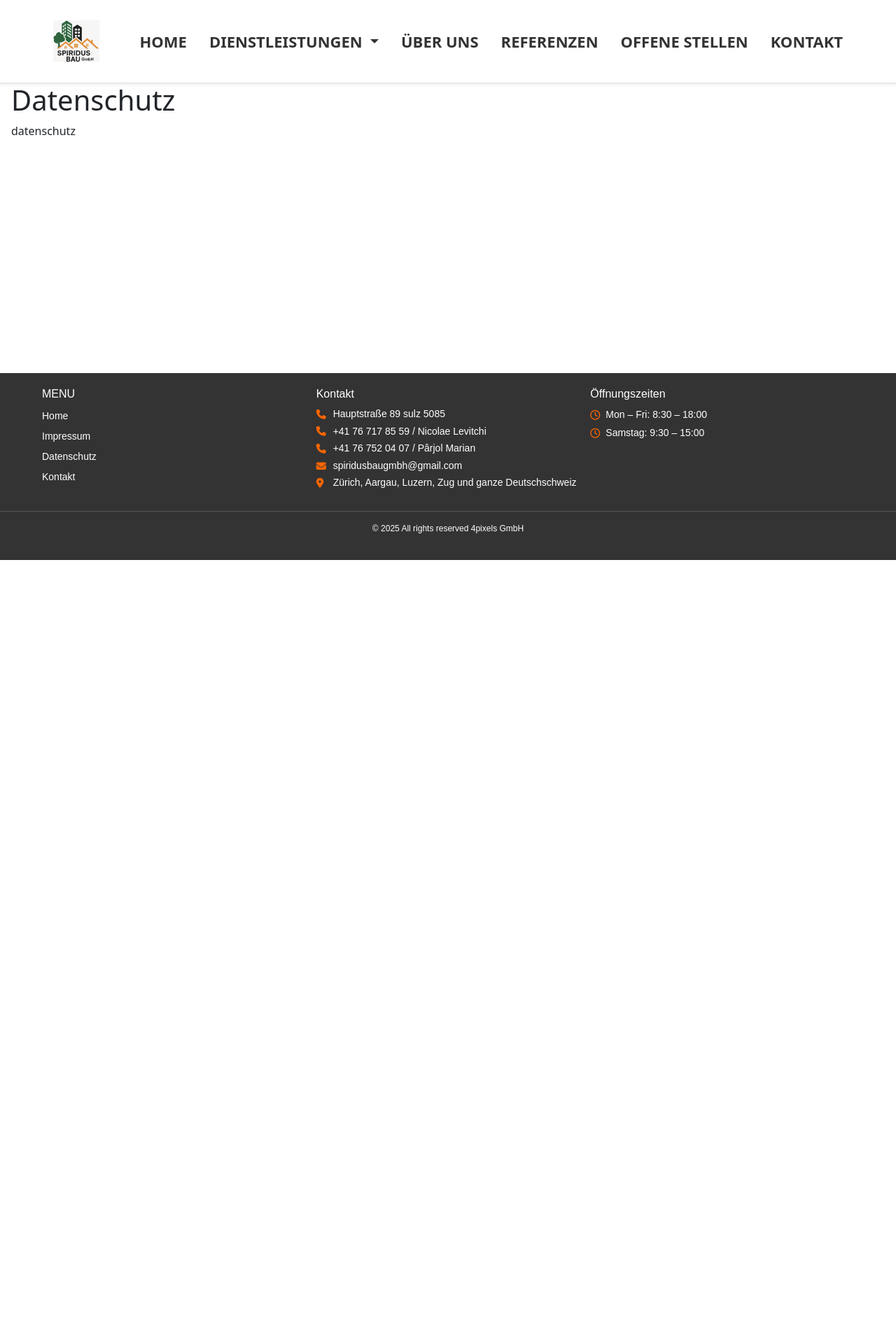
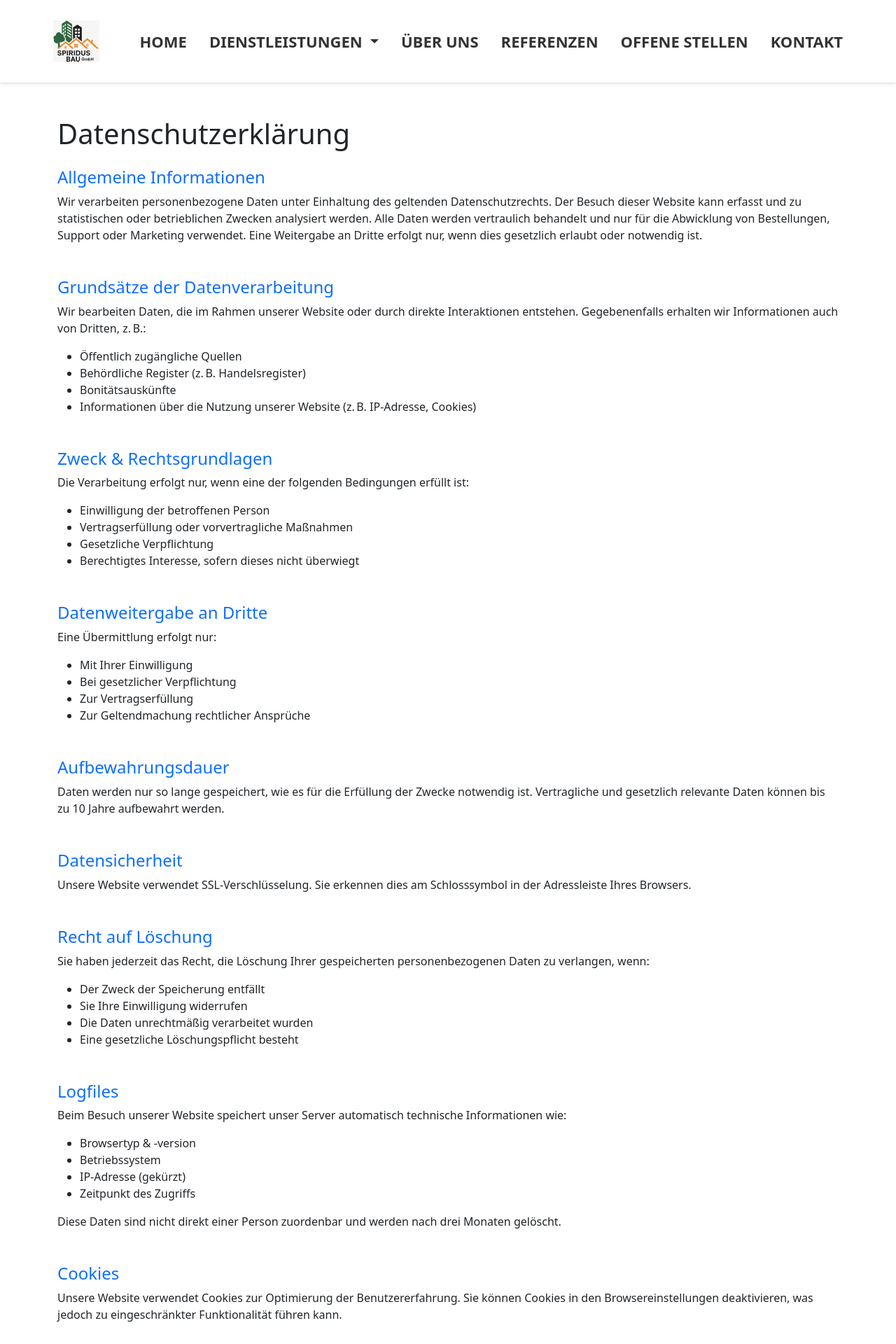
Before and after one commit to xkhadmy/django-sAll, a Django app: page /datenschutz/ in a window 1280 px wide. Shown: the top 1920 px of the page at 70% size. Before the commit the page ends 800 px from the top, so only its background shows below. Run offline with Django 4.2, Linux system fonts and the light colour scheme.

Commit message:
datenschutz 0202

```diff
--- a/Spiridus_bau_gmbh/templates/base.html
+++ b/Spiridus_bau_gmbh/templates/base.html
@@ -72,7 +72,7 @@
                 <h3>Kontakt</h3>
                 <div class="contact-info">
                     <p><i class="fas fa-phone"></i>Hauptstraße 89 sulz 5085</p>
-                    <p><i class="fas fa-phone"></i> +41 76 717 85 59 / Nicolae Levitchi</p>
+                    <p><i class="fas fa-phone"></i> +41 76 717 85 59 / Nicolae Levițchi</p>
                     <p><i class="fas fa-phone"></i> +41 76 752 04 07 / Pârjol Marian </p>
                     <p><i class="fas fa-envelope"></i> spiridusbaugmbh@gmail.com</p>
                     <p><i class="fas fa-location-dot"></i> Zürich, Aargau, Luzern, Zug und ganze Deutschschweiz</p>
--- a/Spiridus_bau_gmbh/templates/datenschutz.html
+++ b/Spiridus_bau_gmbh/templates/datenschutz.html
@@ -1,6 +1,116 @@
 {% extends 'base.html' %}
 
 {% block content %}
-    <h1>Datenschutz</h1>
-    <p>datenschutz</p>
+<div class="container py-5">
+    <h1 class="mb-4">Datenschutzerklärung</h1>
+
+    <section class="mb-5">
+        <h2 class="h4 text-primary">Allgemeine Informationen</h2>
+        <p>Wir verarbeiten personenbezogene Daten unter Einhaltung des geltenden Datenschutzrechts. Der Besuch dieser Website kann erfasst und zu statistischen oder betrieblichen Zwecken analysiert werden. Alle Daten werden vertraulich behandelt und nur für die Abwicklung von Bestellungen, Support oder Marketing verwendet. Eine Weitergabe an Dritte erfolgt nur, wenn dies gesetzlich erlaubt oder notwendig ist.</p>
+    </section>
+
+    <section class="mb-5">
+        <h2 class="h4 text-primary">Grundsätze der Datenverarbeitung</h2>
+        <p>Wir bearbeiten Daten, die im Rahmen unserer Website oder durch direkte Interaktionen entstehen. Gegebenenfalls erhalten wir Informationen auch von Dritten, z. B.:</p>
+        <ul>
+            <li>Öffentlich zugängliche Quellen</li>
+            <li>Behördliche Register (z. B. Handelsregister)</li>
+            <li>Bonitätsauskünfte</li>
+            <li>Informationen über die Nutzung unserer Website (z. B. IP-Adresse, Cookies)</li>
+        </ul>
+    </section>
+
+    <section class="mb-5">
+        <h2 class="h4 text-primary">Zweck & Rechtsgrundlagen</h2>
+        <p>Die Verarbeitung erfolgt nur, wenn eine der folgenden Bedingungen erfüllt ist:</p>
+        <ul>
+            <li>Einwilligung der betroffenen Person</li>
+            <li>Vertragserfüllung oder vorvertragliche Maßnahmen</li>
+            <li>Gesetzliche Verpflichtung</li>
+            <li>Berechtigtes Interesse, sofern dieses nicht überwiegt</li>
+        </ul>
+    </section>
+
+    <section class="mb-5">
+        <h2 class="h4 text-primary">Datenweitergabe an Dritte</h2>
+        <p>Eine Übermittlung erfolgt nur:</p>
+        <ul>
+            <li>Mit Ihrer Einwilligung</li>
+            <li>Bei gesetzlicher Verpflichtung</li>
+            <li>Zur Vertragserfüllung</li>
+            <li>Zur Geltendmachung rechtlicher Ansprüche</li>
+        </ul>
+    </section>
+
+    <section class="mb-5">
+        <h2 class="h4 text-primary">Aufbewahrungsdauer</h2>
+        <p>Daten werden nur so lange gespeichert, wie es für die Erfüllung der Zwecke notwendig ist. Vertragliche und gesetzlich relevante Daten können bis zu 10 Jahre aufbewahrt werden.</p>
+    </section>
+
+    <section class="mb-5">
+        <h2 class="h4 text-primary">Datensicherheit</h2>
+        <p>Unsere Website verwendet SSL-Verschlüsselung. Sie erkennen dies am Schlosssymbol in der Adressleiste Ihres Browsers.</p>
+    </section>
+
+    <section class="mb-5">
+        <h2 class="h4 text-primary">Recht auf Löschung</h2>
+        <p>Sie haben jederzeit das Recht, die Löschung Ihrer gespeicherten personenbezogenen Daten zu verlangen, wenn:</p>
+        <ul>
+            <li>Der Zweck der Speicherung entfällt</li>
+            <li>Sie Ihre Einwilligung widerrufen</li>
+            <li>Die Daten unrechtmäßig verarbeitet wurden</li>
+            <li>Eine gesetzliche Löschungspflicht besteht</li>
+        </ul>
+    </section>
+
+    <section class="mb-5">
+        <h2 class="h4 text-primary">Logfiles</h2>
+        <p>Beim Besuch unserer Website speichert unser Server automatisch technische Informationen wie:</p>
+        <ul>
+            <li>Browsertyp & -version</li>
+            <li>Betriebssystem</li>
+            <li>IP-Adresse (gekürzt)</li>
+            <li>Zeitpunkt des Zugriffs</li>
+        </ul>
+        <p>Diese Daten sind nicht direkt einer Person zuordenbar und werden nach drei Monaten gelöscht.</p>
+    </section>
+
+    <section class="mb-5">
+        <h2 class="h4 text-primary">Cookies</h2>
+        <p>Unsere Website verwendet Cookies zur Optimierung der Benutzererfahrung. Sie können Cookies in den Browsereinstellungen deaktivieren, was jedoch zu eingeschränkter Funktionalität führen kann.</p>
+    </section>
+
+    <section class="mb-5">
+        <h2 class="h4 text-primary">Eingesetzte Dienste</h2>
+
+        <h3 class="h5 mt-4">Google reCAPTCHA</h3>
+        <p>Zum Schutz vor Bots verwenden wir Google reCAPTCHA. Weitere Informationen: <a href="https://www.google.com/policies/privacy/" target="_blank">Google Datenschutz</a>.</p>
+
+        <h3 class="h5 mt-4">Google Analytics</h3>
+        <p>Zur Analyse der Nutzung verwenden wir Google Analytics basierend auf unserem berechtigten Interesse. Daten können in die USA übertragen werden.</p>
+
+        <h3 class="h5 mt-4">Google Ads / Remarketing</h3>
+        <p>Für personalisierte Werbung nutzen wir Google Ads. Sie können der Verwendung jederzeit widersprechen.</p>
+
+        <h3 class="h5 mt-4">Google Maps</h3>
+        <p>Unsere Seite integriert Kartenmaterial von Google Maps. Dabei kann Ihre IP-Adresse übertragen werden.</p>
+
+        <h3 class="h5 mt-4">Google Web Fonts</h3>
+        <p>Zur einheitlichen Darstellung von Schriftarten verwenden wir Google Web Fonts. Falls Ihr Browser dies nicht unterstützt, wird eine Standardschrift angezeigt.</p>
+
+        <h3 class="h5 mt-4">Social Plugins</h3>
+        <p>Wir nutzen Plugins von:</p>
+        <ul>
+            <li>Instagram –  target="_blank">Datenschutz</a></li>
+            <li>Facebook –  Datenschutz</a></li>
+            <li>Twitter –  Datenschutz</a></li>
+        </ul>
+        <p>Wenn Sie in sozialen Netzwerken eingeloggt sind, kann der Anbieter Ihren Besuch mit Ihrem Profil verknüpfen.</p>
+    </section>
+
+    <section class="mt-5">
+        <h2 class="h4 text-primary">Kontakt zum Datenschutzbeauftragten</h2>
+        <p>Wenn Sie Fragen zur Erhebung, Verarbeitung oder Nutzung Ihrer personenbezogenen Daten haben oder eine Löschung wünschen, wenden Sie sich bitte an unseren Datenschutzbeauftragten.</p>
+    </section>
+</div>
 {% endblock %}
--- a/Spiridus_bau_gmbh/templates/offene_stellen.html
+++ b/Spiridus_bau_gmbh/templates/offene_stellen.html
@@ -35,7 +35,7 @@
         <h4 class="mb-3">Kontakt für Bewerbungen</h4>
         <p>
             <strong>Hauptstraße 89 sulz 5085</strong><br>
-            📞Telefon: <a href="tel:+41761234567">+41 76 717 85 59 / Nicolae Levitchi </a><br>
+            📞Telefon: <a href="tel:+41761234567">+41 76 717 85 59 / Nicolae Levițchi </a><br>
             📞Telefon: <a href="tel:+41761234567">+41 76 752 04 07 / Pârjol Marian</a><br>
             ✉️ E-Mail: <a href="mailto:spiridusbaugmbh@gmail.com">spiridusbaugmbh@gmail.com</a>
         </p>
```
